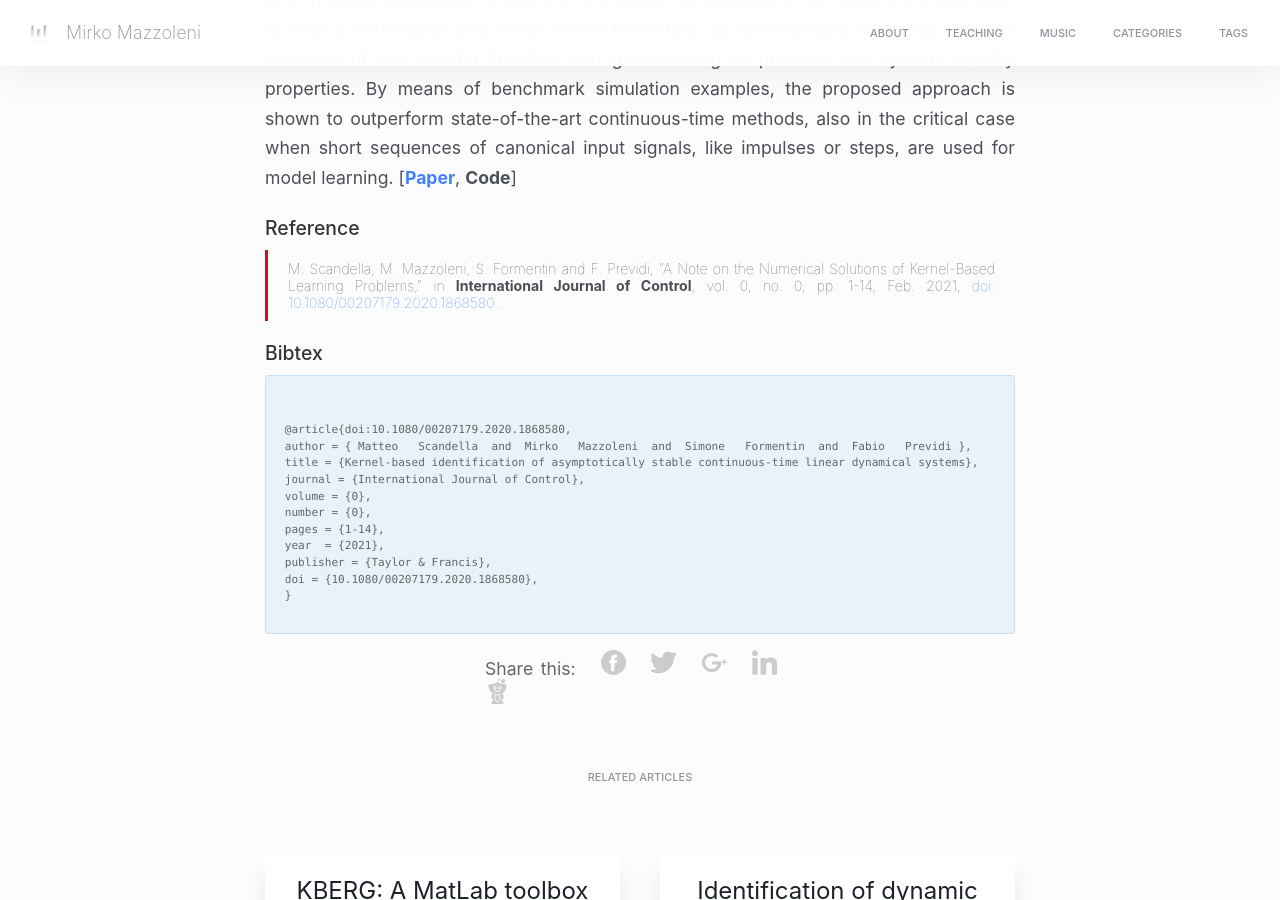
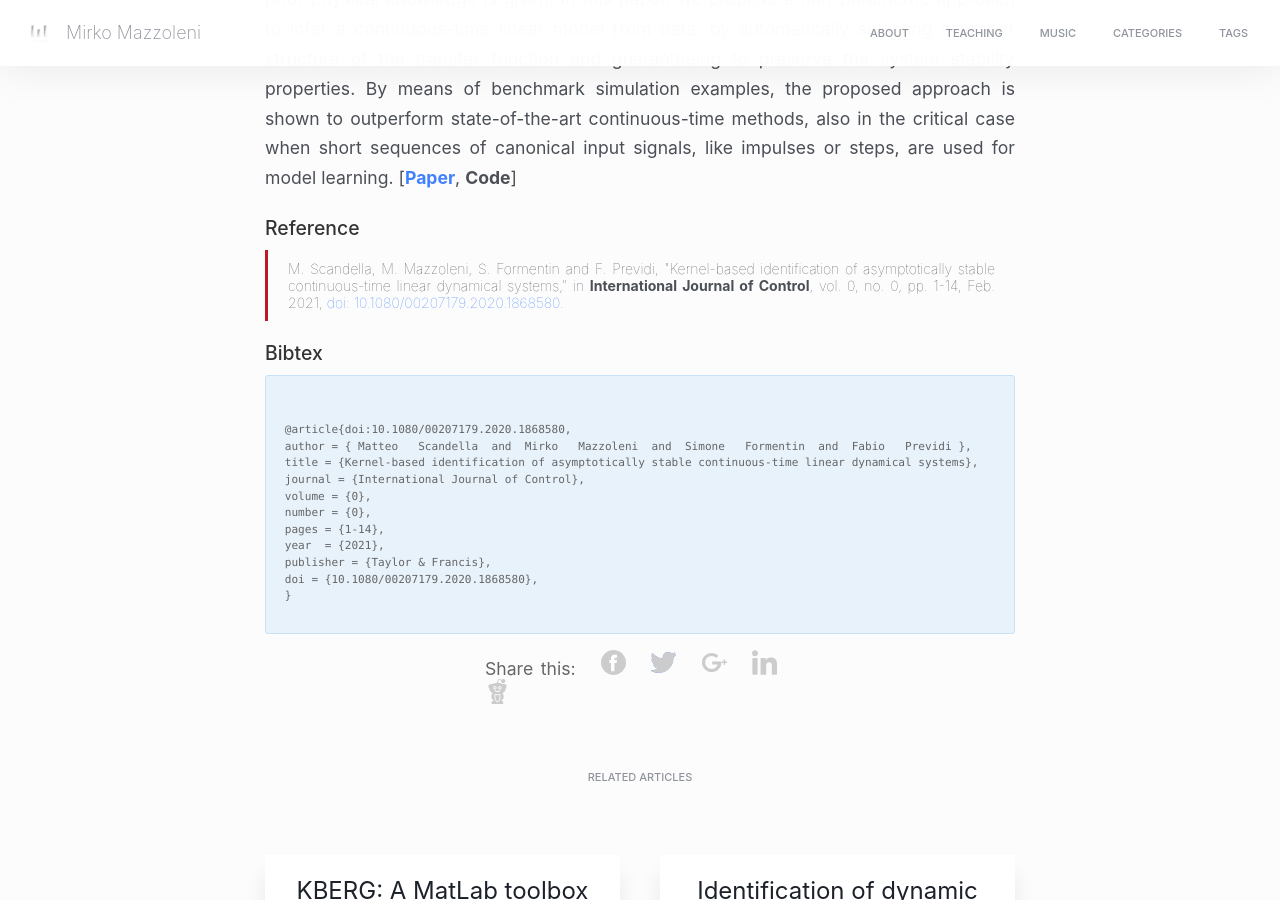
Before and after one commit to MirkoMazzoleni/MirkoMazzoleni.github.io, a Jekyll site: the page built from _posts/2021-01-29-IJC_kernel_continuous.md, in a window 1280 px wide and 900 px high, scrolled down 450 px. Built offline with Jekyll 4.4.1, drawn with Linux system fonts in a browser that asks for light colours; nearby versions of some CDN libraries.

Commit message:
Update 2021-01-29-IJC_kernel_continuous.md

```diff
--- a/_posts/2021-01-29-IJC_kernel_continuous.md
+++ b/_posts/2021-01-29-IJC_kernel_continuous.md
@@ -19,7 +19,7 @@ In many engineering applications, continuous-time models are preferred to discre
 
 #### Reference
 <blockquote>
-M. Scandella, M. Mazzoleni, S. Formentin and F. Previdi, "A Note on the Numerical Solutions of Kernel-Based Learning Problems," in <strong>International Journal of Control</strong>, vol. 0, no. 0, pp. 1-14, Feb. 2021, <a href="https://doi.org/10.1080/00207179.2020.1868580."> doi: 10.1080/00207179.2020.1868580.</a>.
+M. Scandella, M. Mazzoleni, S. Formentin and F. Previdi, "Kernel-based identification of asymptotically stable continuous-time linear dynamical systems," in <strong>International Journal of Control</strong>, vol. 0, no. 0, pp. 1-14, Feb. 2021, <a href="https://doi.org/10.1080/00207179.2020.1868580"> doi: 10.1080/00207179.2020.1868580</a>.
 </blockquote>
 
 #### Bibtex
```
